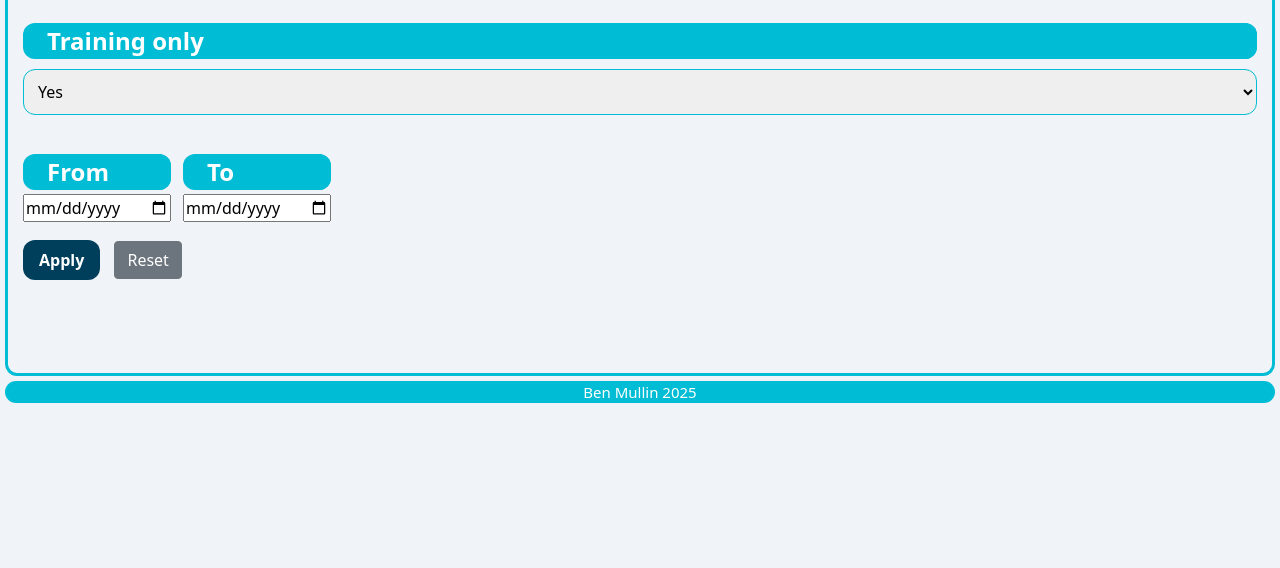
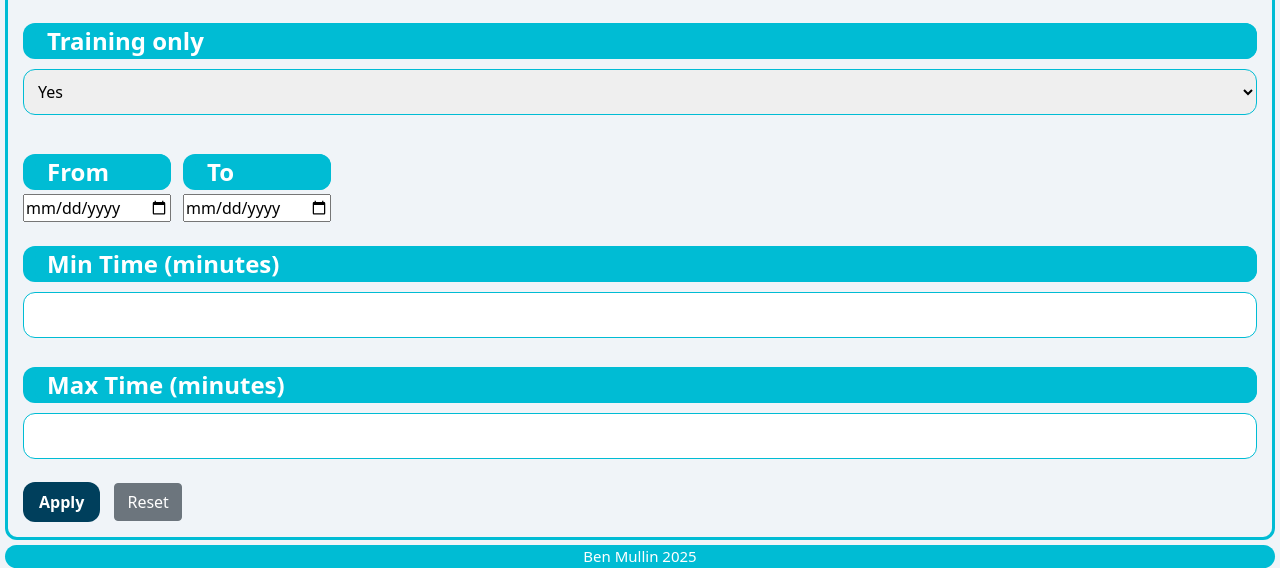
Before and after one commit to btmullin/supertl2, a Flask app: page /query in a window 1280 px wide. Shown: the part 392-960 px from the top of the page. Before the commit the page ends 795 px from the top, so only its background shows below. Run offline with Flask 3, Linux system fonts and the light colour scheme; parts of the project's set-up code (start-up, migrations or seed data) failed here and were passed over.

Commit message:
Adding min/max times to query form and filter

```diff
--- a/apps/backend/app/forms/ActivityQueryForm.py
+++ b/apps/backend/app/forms/ActivityQueryForm.py
@@ -1,6 +1,6 @@
 # app/forms/activity_filters.py
 from flask_wtf import FlaskForm
-from wtforms import SelectMultipleField, SelectField, DateField, SubmitField
+from wtforms import SelectMultipleField, SelectField, DateField, SubmitField, IntegerField
 from wtforms.validators import Optional
 
 class ActivityQueryFilterForm(FlaskForm):
@@ -11,6 +11,8 @@ class ActivityQueryFilterForm(FlaskForm):
         validators=[Optional()],
         default="1"
     )
+    min_time = IntegerField("Min Time (minutes)", validators=[Optional()])
+    max_time = IntegerField("Max Time (minutes)", validators=[Optional()])
     date_start = DateField("From", format="%Y-%m-%d", validators=[Optional()])
     date_end = DateField("To", format="%Y-%m-%d", validators=[Optional()])
 
--- a/apps/backend/app/templates/query.html
+++ b/apps/backend/app/templates/query.html
@@ -27,6 +27,16 @@
         </div>
         <div class="flex-spacer" aria-hidden="true"></div>
       </div>
+
+      <div>
+        <label>{{ form.min_time.label }}</label>
+        {{ form.min_time(size=6) }}
+      </div>
+      <div>
+        <label>{{ form.max_time.label }}</label>
+        {{ form.max_time(size=6) }}
+      </div>
+
 
       <div style="margin-top: .5rem;">
         {{ form.submit(class_="btn") }}
--- a/apps/backend/app/views.py
+++ b/apps/backend/app/views.py
@@ -291,6 +291,13 @@ def activity_query():
             end_dt = datetime.combine(form.date_end.data + timedelta(days=1), time.min)
             q = q.filter(StravaActivity.startDateTime < end_dt)
 
+        if form.min_time.data:
+            query_filter.append(("Min Time (minutes)", str(form.min_time.data)))
+            q = q.filter(StravaActivity.movingTimeInSeconds >= form.min_time.data * 60)
+        if form.max_time.data:
+            query_filter.append(("Max Time (minutes)", str(form.max_time.data)))
+            q = q.filter(StravaActivity.movingTimeInSeconds <= form.max_time.data * 60)
+
         # Order
         q = q.order_by(StravaActivity.startDateTime.asc())
 
```
Lines whose indentation alone changed are shown as unchanged.
